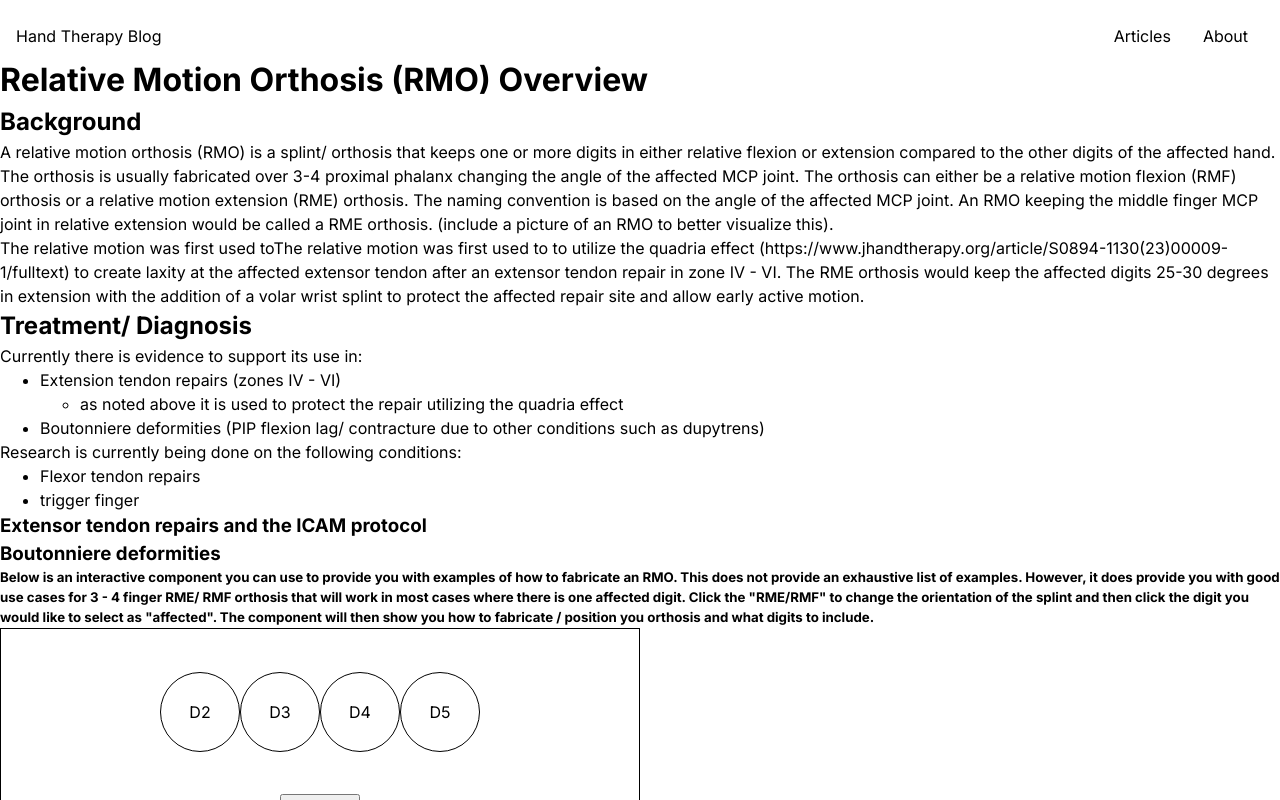
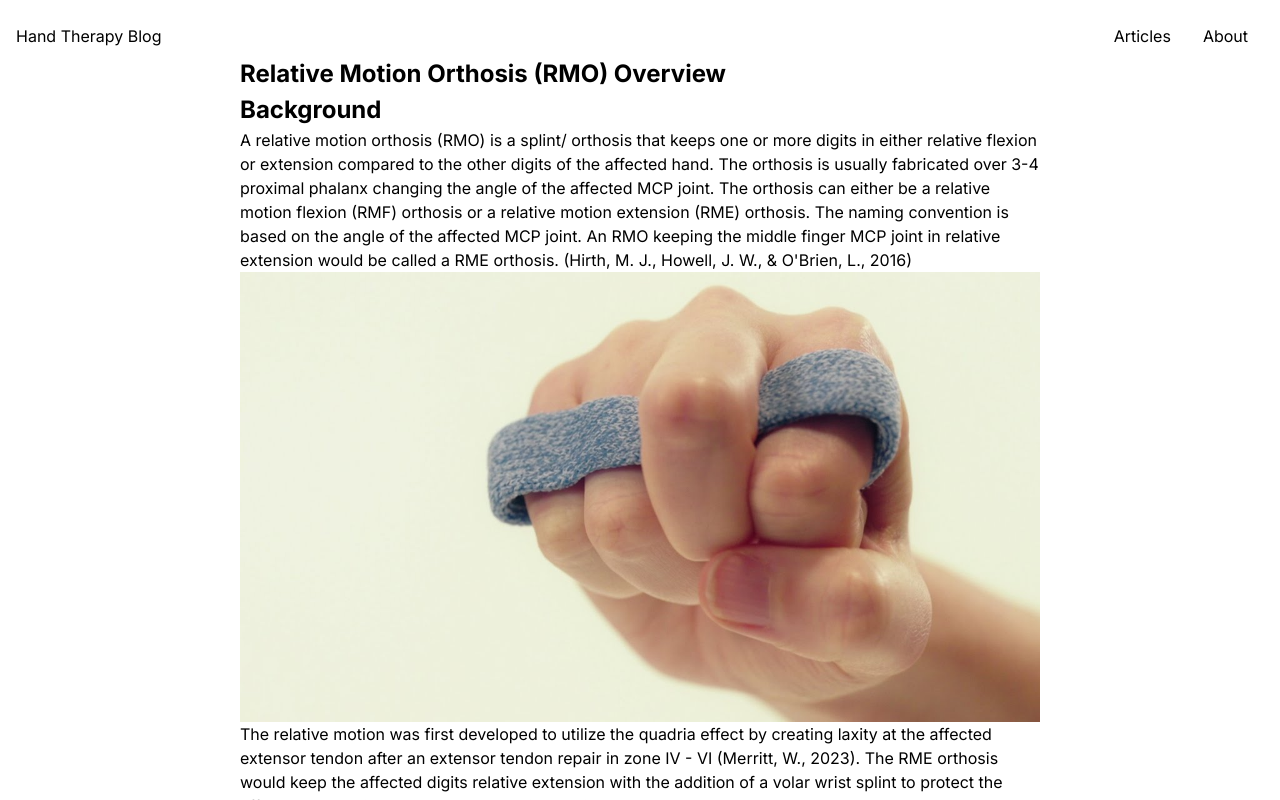
Before and after one commit to byfar94/hand-therapy-blog, a Next.js app: page /posts/blogpost1 in a window 1280 px wide. Shown: the top 800 px of the page. Built offline with nearby package versions, Linux system fonts and the light colour scheme.

Commit message:
added customImage component and references to fist blog post

```diff
--- a/app/globals.css
+++ b/app/globals.css
@@ -108,3 +108,16 @@ a {
 #footer {
   justify-self: flex-end;
 }
+
+/* <--------- Article Template ---------> */
+.articlePage {
+  width: 100%;
+  display: flex;
+  justify-content: center;
+}
+
+.articleContain {
+  max-width: 50rem;
+  display: flex;
+  flex-direction: column;
+}
--- a/app/posts/blogpost1/page.mdx
+++ b/app/posts/blogpost1/page.mdx
@@ -1,4 +1,5 @@
 import RMO from "../../../components/article/articleId1/RMO.js";
+import CustomImage from "../../../components/general/CustomImage.js";
 
 export const metaData = {
   id: 1,
@@ -13,9 +14,11 @@ export const metaData = {
 
 ## Background
 
-A relative motion orthosis (RMO) is a splint/ orthosis that keeps one or more digits in either relative flexion or extension compared to the other digits of the affected hand. The orthosis is usually fabricated over 3-4 proximal phalanx changing the angle of the affected MCP joint. The orthosis can either be a relative motion flexion (RMF) orthosis or a relative motion extension (RME) orthosis. The naming convention is based on the angle of the affected MCP joint. An RMO keeping the middle finger MCP joint in relative extension would be called a RME orthosis. (include a picture of an RMO to better visualize this).
+A relative motion orthosis (RMO) is a splint/ orthosis that keeps one or more digits in either relative flexion or extension compared to the other digits of the affected hand. The orthosis is usually fabricated over 3-4 proximal phalanx changing the angle of the affected MCP joint. The orthosis can either be a relative motion flexion (RMF) orthosis or a relative motion extension (RME) orthosis. The naming convention is based on the angle of the affected MCP joint. An RMO keeping the middle finger MCP joint in relative extension would be called a RME orthosis. [(Hirth, M. J., Howell, J. W., & O'Brien, L., 2016)](#relative-motion-orthoses-in-the-management-of-various-hand-conditions-a-scoping-review)
 
-The relative motion was first used toThe relative motion was first used to to utilize the quadria effect (https://www.jhandtherapy.org/article/S0894-1130(23)00009-1/fulltext) to create laxity at the affected extensor tendon after an extensor tendon repair in zone IV - VI. The RME orthosis would keep the affected digits 25-30 degrees in extension with the addition of a volar wrist splint to protect the affected repair site and allow early active motion.
+<CustomImage src="/images/RMO-Image.jpg" alt="RMO" width={400} height={200} />
+
+The relative motion was first developed to utilize the quadria effect by creating laxity at the affected extensor tendon after an extensor tendon repair in zone IV - VI [(Merritt, W., 2023)](#the-relative-motion-concept-in-acute-and-chronic-boutonniere-deformity). The RME orthosis would keep the affected digits relative extension with the addition of a volar wrist splint to protect the affected repair site and allow early active motion.
 
 ## Treatment/ Diagnosis
 
@@ -39,3 +42,18 @@ Research is currently being done on the following conditions:
 <RMO></RMO>
 
 # References
+
+<a id="relative-motion-orthoses-in-the-management-of-various-hand-conditions-a-scoping-review"></a>
+
+- Hirth, M. J., Howell, J. W., & O'Brien, L. (2016). Relative motion orthoses in
+  the management of various hand conditions: A scoping review. _Journal of Hand
+  Therapy: Official Journal of the American Society of Hand Therapists_, 29(4),
+  405–432.
+  [https://doi.org/10.1016/j.jht.2016.07.001](https://doi.org/10.1016/j.jht.2016.07.001)
+
+<a id="the-relative-motion-concept-in-acute-and-chronic-boutonniere-deformity"></a>
+
+- Merritt, W. (2023). The relative motion concept in acute and chronic
+  boutonniere deformity: Invited commentary. _Journal of Hand Therapy: Official
+  Journal of the American Society of Hand Therapists_, 36(2), 258–268.
+  [https://doi.org/10.1016/j.jht.2023.02.005](https://doi.org/10.1016/j.jht.2023.02.005)
--- /dev/null
+++ b/app/posts/layout.js
@@ -0,0 +1,8 @@
+export default function MdxLayout({ children }) {
+  // Create any shared layout or styles here
+  return (
+    <section className="articlePage">
+      <div className="articleContain">{children}</div>
+    </section>
+  );
+}
--- /dev/null
+++ b/components/general/CustomImage.js
@@ -0,0 +1,15 @@
+import Image from "next/image";
+
+const CustomImage = ({ src, alt, width, height }) => {
+  return (
+    <Image
+      src={src}
+      alt={alt}
+      width={width}
+      height={height}
+      layout="responsive"
+    />
+  );
+};
+
+export default CustomImage;
```
Also changed, not shown: app/page.js (+9 -1 lines), public/images/RMO-Image.jpg (added).
